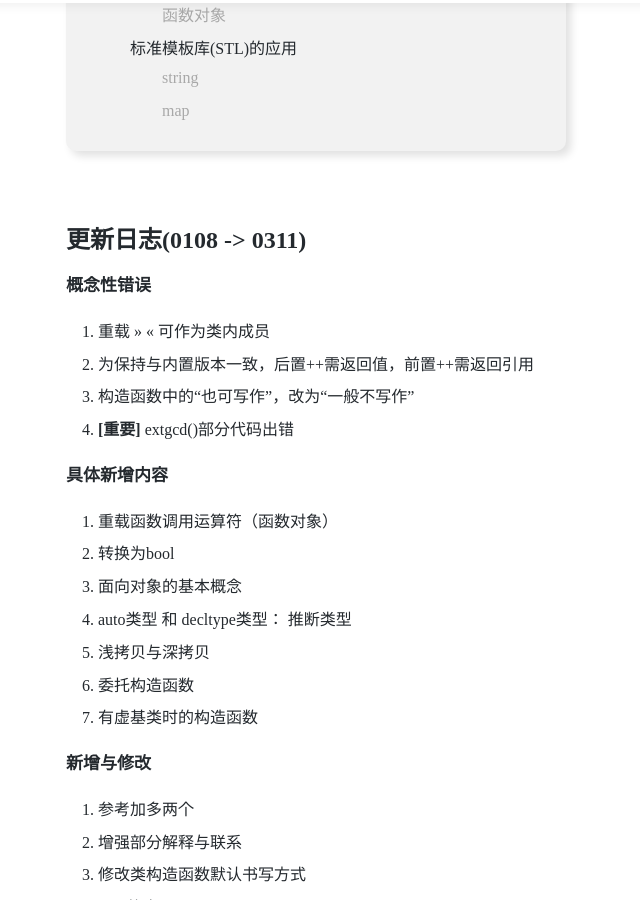
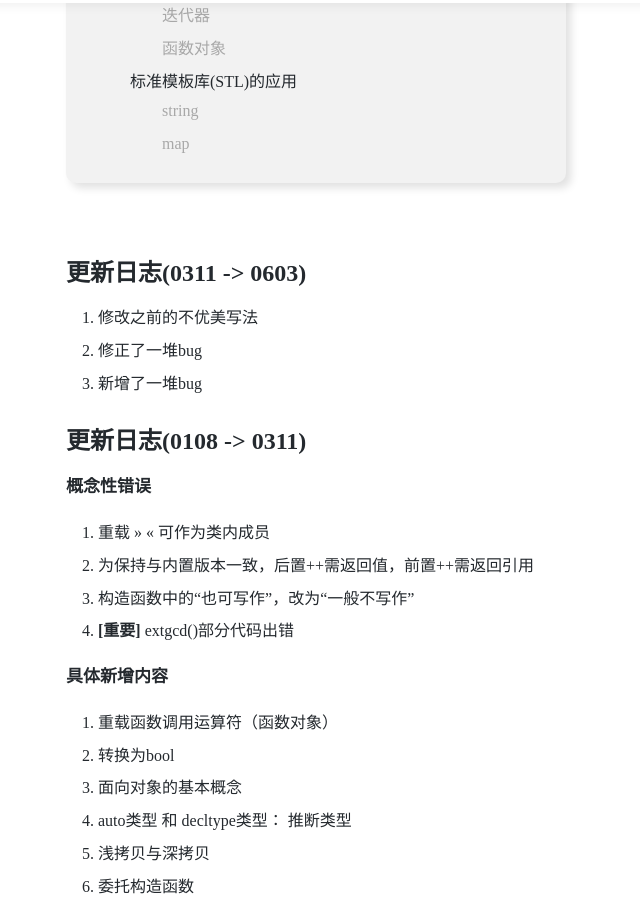
Before and after one commit to houzaj/houzaj.github.io, a Jekyll site: the page built from _posts/2018-6-3-cpp_summary.md, in a window 1280 px wide and 900 px high, scrolled down 4090 px. Shown: the whole window, without its empty margins (214-854 px from the left). Built offline with Jekyll 4.4.1, drawn with Linux system fonts in a browser that asks for light colours; nearby versions of some CDN libraries; comment, search, counter and statistics services are not loaded.

Commit message:
new article

```diff
--- a/_posts/2018-6-3-cpp_summary.md
+++ b/_posts/2018-6-3-cpp_summary.md
@@ -21,6 +21,11 @@ tags: Programming
 {:toc}
 
 <br>
+
+## 更新日志(0311 -> 0603)
+1. 修改之前的不优美写法
+2. 修正了一堆bug
+3. 新增了一堆bug
 
 ## 更新日志(0108 -> 0311)
 **概念性错误**
```
